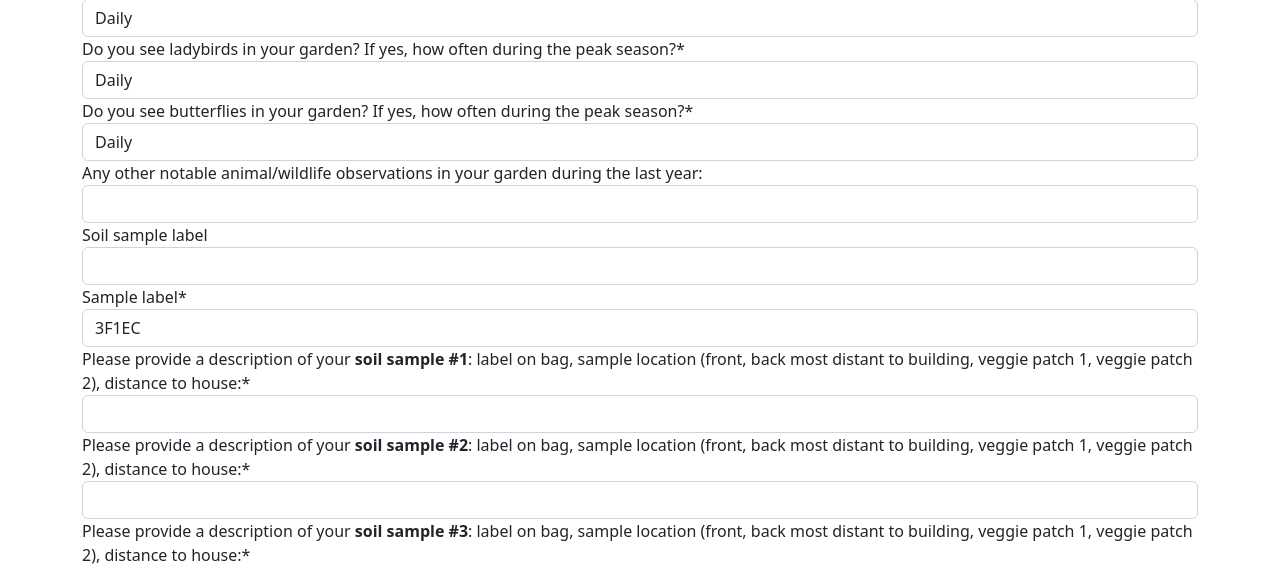
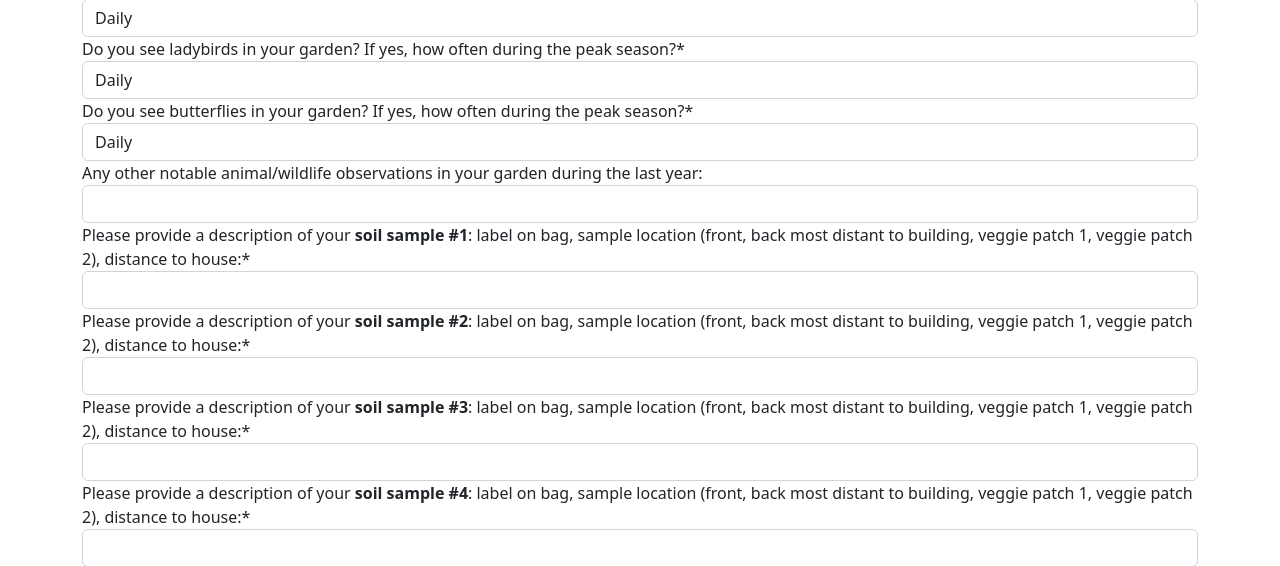
Before and after one commit to allie-codes/dissertation, a Django app: page /participate/ in a window 1280 px wide. Shown: the part 3525-4091 px from the top of the page. Run offline with Django 4.2, Linux system fonts and the light colour scheme; the visitor is signed in with stand-in values (Sample User, id 1); some libraries are stand-ins or nearby versions.

Commit message:
fixed uuid and sample id

```diff
--- a/participants/admin.py
+++ b/participants/admin.py
@@ -3,6 +3,6 @@ from .models import Participant
 
 # Register your models here.
 class ParticipantAdmin(admin.ModelAdmin):
-    list_display = ("name", "sample_label", "address", "user",)
+    list_display = ("name", "soil_sample_label", "address", "user",)
 
 admin.site.register(Participant, ParticipantAdmin)
--- a/participants/forms.py
+++ b/participants/forms.py
@@ -5,7 +5,7 @@ from django.utils.translation import gettext_lazy as _
 class ParticipantForm(forms.ModelForm):
     class Meta:
         model = Participant
-        exclude = ['user']
+        exclude = ['user', 'sample_label', 'soil_sample_label']
         fields = '__all__'
         labels = {
             'name': _('Your full name (first name and surname):'),
--- a/participants/models.py
+++ b/participants/models.py
@@ -1,3 +1,4 @@
+import secrets
 import uuid
 from django.db import models
 from users.models import CustomUser
@@ -329,7 +330,7 @@ class Participant(models.Model):
        # editable=False,
         #unique=True)
     soil_sample_label = models.CharField(max_length=200, blank=True) #figure out how to delete this
-    sample_label = models.CharField(primary_key=True, default=uuid.uuid4().hex[:5].upper(), max_length=50, editable=True, unique=True)
+    sample_label = models.CharField(primary_key=True, default=uuid.uuid4, max_length=50, editable=True,)
     sample_1_description = models.CharField(max_length=200)
     sample_2_description = models.CharField(max_length=200)
     sample_3_description = models.CharField(max_length=200)
@@ -342,3 +343,11 @@ class Participant(models.Model):
 
     def get_absolute_url(self):
         return reverse('home')
+
+    def get_soil_sample_label(self):
+        number = secrets.token_hex(nbytes=4).upper()
+        return number
+
+    def save(self, *args, **kwargs):
+        self.soil_sample_label = self.get_soil_sample_label()
+        super(Participant, self).save(*args, **kwargs)
--- a/participants/views.py
+++ b/participants/views.py
@@ -1,3 +1,5 @@
+import secrets
+import uuid
 from django.urls import reverse_lazy
 from django.shortcuts import render
 from django.contrib.auth.mixins import LoginRequiredMixin
@@ -16,6 +18,8 @@ class ParticipantFormView(LoginRequiredMixin, CreateView):
 
     def form_valid(self, form):
         form.instance.user = self.request.user
+        form.instance.soil_sample_label = secrets.token_hex(nbytes=4).upper()
+        form.instance.sample_label = uuid.uuid4()
         return super().form_valid(form)
 
 class ParticipateSuccessView(LoginRequiredMixin, TemplateView):
--- a/templates/participate_success.html
+++ b/templates/participate_success.html
@@ -8,7 +8,7 @@
 <p>This is your unique soil sample label number:</p>
 {% for participant in user.participant.all reversed %}
     {% if forloop.first %}
-        <h4>{{ participant.sample_label }}</h4>
+        <h4>{{ participant.soil_sample_label }}</h4>
     {% endif %}
 {% endfor %}
 <p>Please write it on all of your soil sample bags before delivering or posting them to the university.</p>
--- a/templates/results.html
+++ b/templates/results.html
@@ -4,7 +4,7 @@
 
 {% block content %}
 {% for participant in user.participant.all reversed %}
-<h2>Report for {{ participant.sample_label }}</h2>
+<h2>Report for {{ participant.soil_sample_label }}</h2>
 <h4>Dear {{ participant.preferred_name }},</h4>
 <h5>The results of the trace metal analysis of your provided soil samples by X-ray fluoresence spectometry is provided below.</h5>
 <p>The analysis of soil is subject to various limitations, including soil moisture, grain size, organic content, and sampling. In a standard laboratory test, additional preparation of soil samples would occur and more replicated measurements would allow for greater reliability and precision of the results. Therefore, we advise that the analyses provided below are subject to such limitations and should be taken as a guide only. If you require a more detailed analysis, we recommend that you submit samples to an accredited laboratory for soil analysis.</p>
```
Also changed, not shown: participants/migrations/0008_participant_soil_sample_label_and_more.py (added), participants/migrations/0009_alter_participant_sample_label.py (added), participants/migrations/0010_alter_participant_sample_label.py (added).
